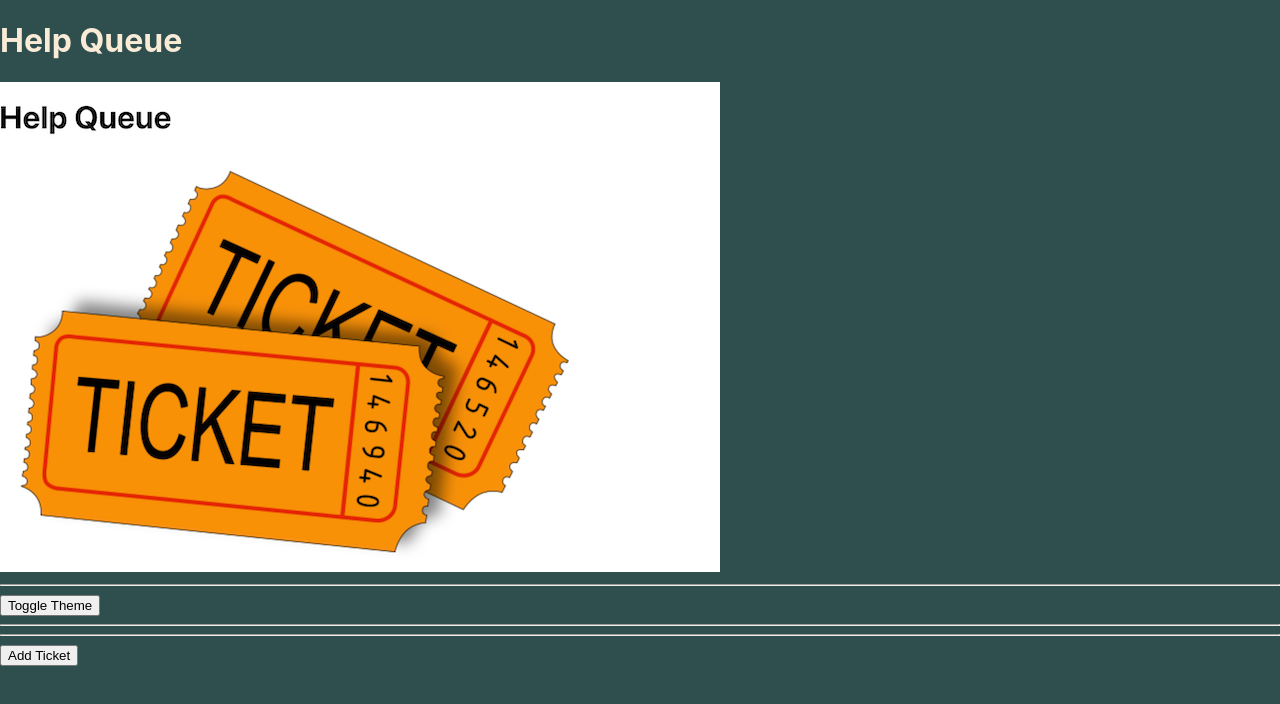
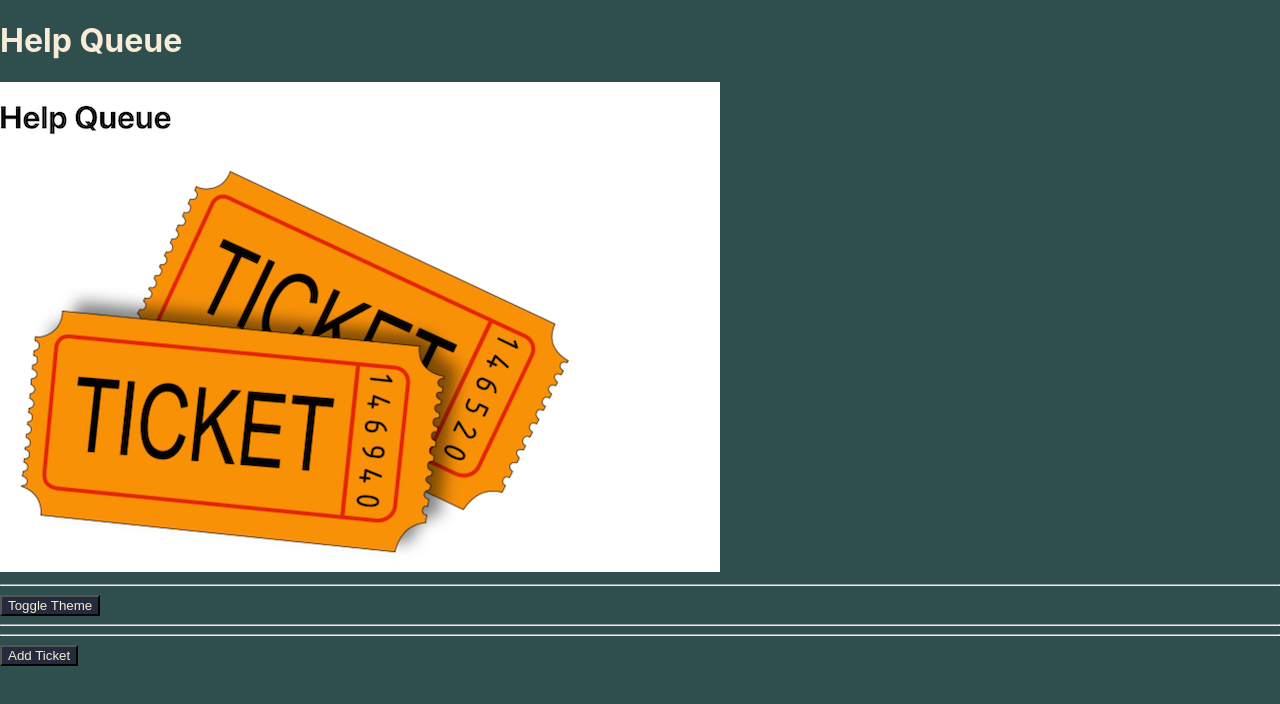
Before and after one commit to Ras-Kwesi/react_tutorial, a React (Create React App) app: page / in a window 1280 px wide. Shown: the top 704 px of the page. Built offline with nearby package versions, Linux system fonts and the light colour scheme.

Commit message:
Context using provider - consumer system added

```diff
--- a/src/components/App.js
+++ b/src/components/App.js
@@ -48,7 +48,10 @@ function App() {
         <ThemeContext.Provider value={theme}>
             <Header />
             <hr />
-            <ToggleTheme toggleTheme={toggleTheme}/>
+            {/* <ToggleTheme toggleTheme={toggleTheme}/> */}
+            <ThemeContext.Consumer>
+                {contextTheme => <ToggleTheme theme={contextTheme} toggleTheme={toggleTheme} />}
+            </ThemeContext.Consumer>
             <TicketControl />
         </ThemeContext.Provider>
     );
--- a/src/components/TicketControl.js
+++ b/src/components/TicketControl.js
@@ -3,6 +3,7 @@ import NewTicketForm from './NewTicketForm';
 import TicketList from './TicketList';
 import TicketDetail from './TicketDetail';
 import EditTicketForm from './EditTicketForm';
+import { ThemeContext } from '../context/theme-context';
 
 class TicketControl extends React.Component {
 
@@ -76,6 +77,13 @@ class TicketControl extends React.Component {
     render() {
         let currentVisibleState = null;
         let buttonText = null;
+        let theme = this.context // Accesses the context Value
+
+        // We create our button styles.
+        const buttonStyles = {
+            backgroundColor: theme.buttonBackground,
+            color: theme.textColor,
+        }
 
         if (this.state.editing) {
             currentVisibleState = <EditTicketForm ticket={this.state.selectedTicket} onEditTicket = {this.handleEditingTicketInList} />
@@ -104,11 +112,13 @@ class TicketControl extends React.Component {
         return (
             <React.Fragment>
                 {currentVisibleState}
-                <button onClick={this.handleClick}>{buttonText}</button>
+                <button style = {buttonStyles} onClick={this.handleClick}>{buttonText}</button>
             </React.Fragment>
         );
     }
 
 }
 
+TicketControl.contextType = ThemeContext;
+
 export default TicketControl;
--- a/src/components/ToggleTheme.js
+++ b/src/components/ToggleTheme.js
@@ -2,20 +2,38 @@ import React from "react";
 import PropTypes from "prop-types";
 
 function ToggleTheme(props) {
-    const { toggleTheme } = props;
+  const {theme, toggleTheme} = props;
+
+  const styles = {
+    backgroundColor: theme.buttonBackground,
+    color: theme.textColor
+  }
 
   return (
     <React.Fragment>
-            <button onClick={toggleTheme}>
+      <button style={styles} onClick={toggleTheme}>
+        {ThemeCurrently => {  // It swithces since each case holds the other theme. So white holds grey, grey black and black white
+            switch (ThemeCurrently) {
+                case theme.light:
+                    return theme.grey;
+                case theme.grey:
+                    return theme.dark;
+                case theme.dark:
+                    return theme.light;
+                default:
+                    return theme.light;
+            }
+        }}
         Toggle Theme
       </button>
-            <hr />
+      <hr/>
     </React.Fragment>
   );
 }
 
 ToggleTheme.propTypes = {
-    toggleTheme: PropTypes.func
+  toggleTheme: PropTypes.func,
+  theme: PropTypes.object
 }
 
 export default ToggleTheme;
```
Lines whose indentation alone changed are shown as unchanged.
